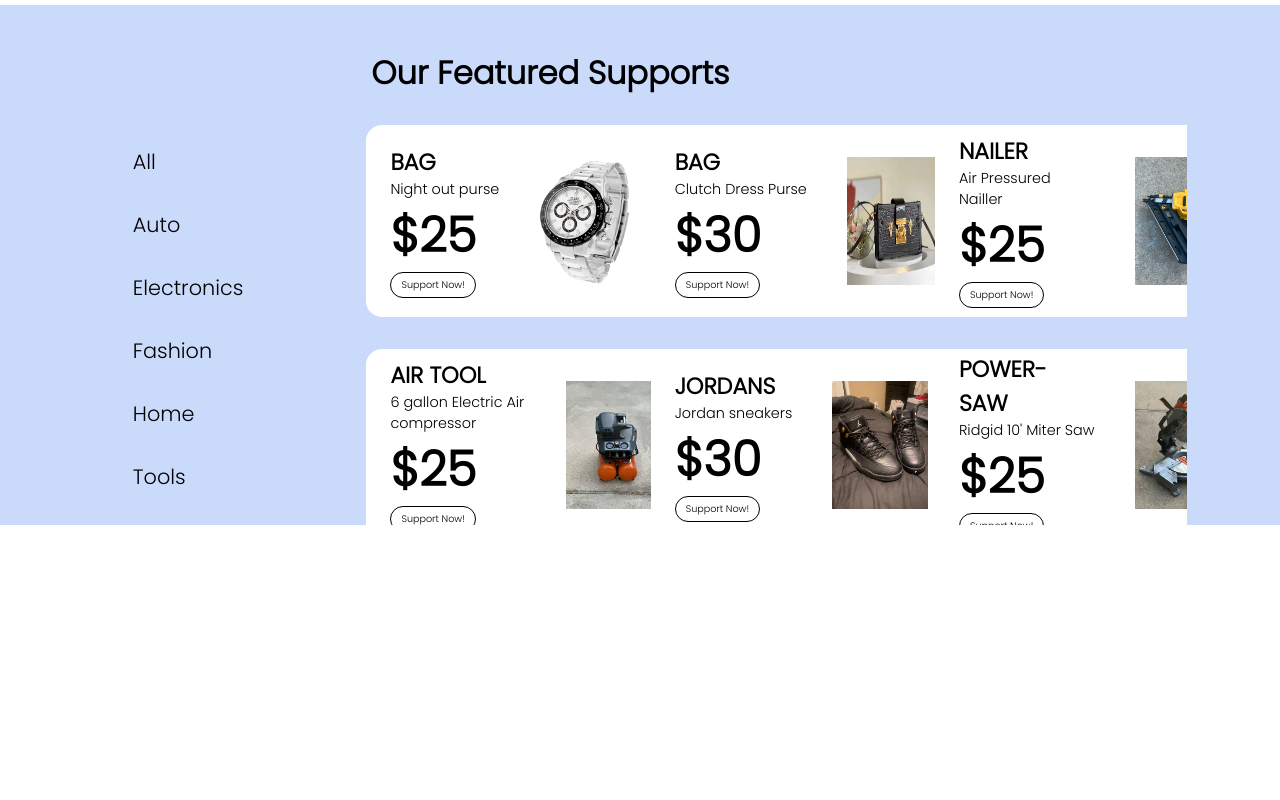
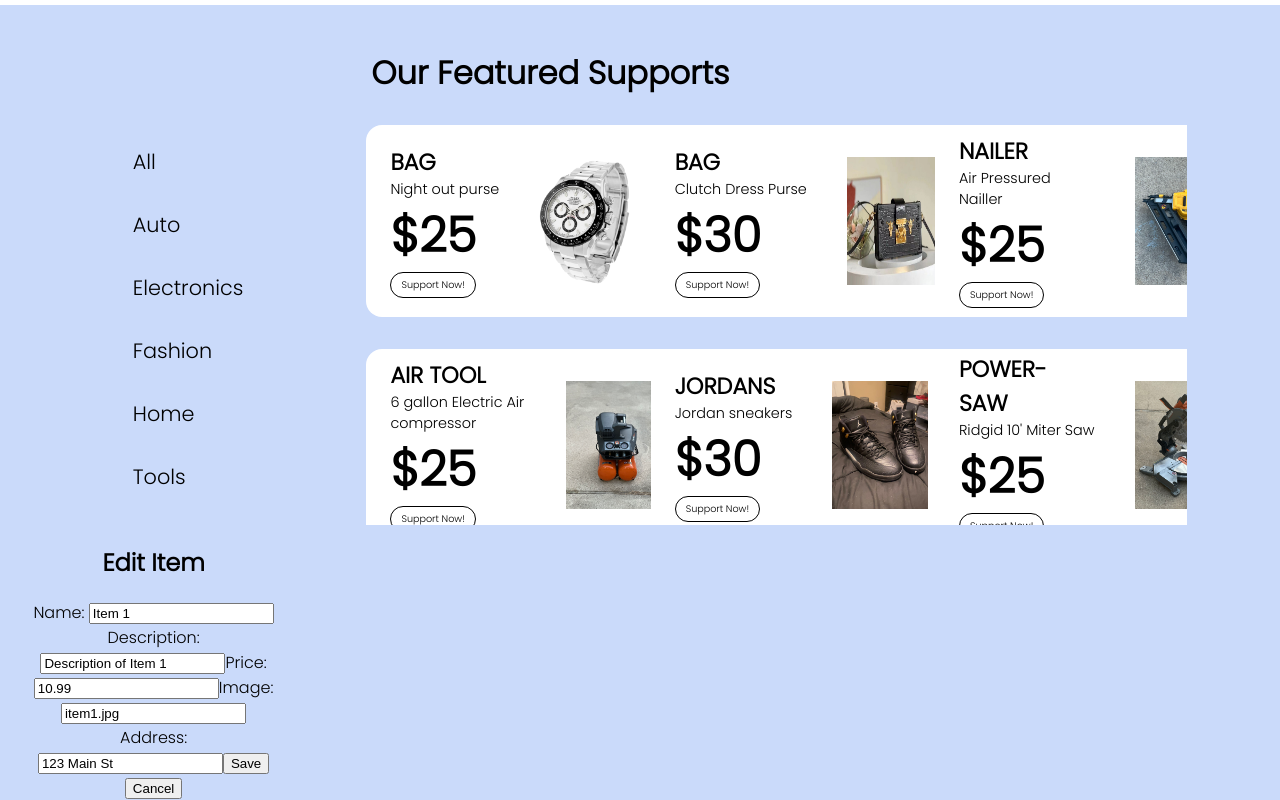
Before and after one commit to bethel-school-of-technology/team-support-squad-frontend, a React (Create React App) app in the folder support-app/: page /update/1 in a window 1280 px wide. Shown: the part 841-1641 px from the top of the page. Before the commit the page ends 1366 px from the top, so only its background shows below. Built offline with nearby package versions, Linux system fonts and the light colour scheme; data requests are answered from the project's data file.

Commit message:
Added the Update operation

```diff
--- a/support-app/db.json
+++ b/support-app/db.json
@@ -11,10 +11,18 @@
     {
       "id": 2,
       "name": "Item 2",
-      "description": "Description of Item 2",
-      "price": 19.99,
+      "description": "New Description of Item 2",
+      "price": 17.99,
       "image": "item2.jpg",
-      "address": "456 Elm St"
+      "address": "46 Elm St"
+    },
+    {
+      "name": "Item 3",
+      "description": "Description of Item 3",
+      "price": "12.99",
+      "image": "item3.jpg",
+      "address": "987 Elmo St",
+      "id": 3
     }
   ]
 }
--- a/support-app/src/App.js
+++ b/support-app/src/App.js
@@ -7,9 +7,20 @@
 import Hero from "./components/Hero";
 import Slider from "./components/Slider";
 import Supports from "./components/Supports";
+import Update from "./CRUD/Update";
+import { ItemContextProvider } from "./context/ItemContext";
 
 function App() {
+
+  const handleCancel = () => {
+    console.log("Cancel button clicked");
+  };
+  const handleEdit = () => {
+    console.log("Edit button clicked");
+  };
+
   return (
+    <ItemContextProvider>
       <>
         <Navbar />
         <Hero />
@@ -18,12 +29,13 @@
         <div className="container">
           <Routes>
             <Route path="/" element={<Home />} />
-          <Route path="/home" element={<Home />} />
+            <Route path="/update/:id" element={<Update onCancel={handleCancel} onEdit={handleEdit} />} />
             <Route path="/about" element={<About />} />
             <Route path="/help" element={<Help />} />
           </Routes>
         </div>
       </>
+    </ItemContextProvider>
   );
 }
 
--- a/support-app/src/CRUD/Update.js
+++ b/support-app/src/CRUD/Update.js
@@ -0,0 +1,78 @@
+import React, { useState, useEffect } from "react";
+import { useItemContext } from "../context/ItemContext";
+import { useParams } from "react-router-dom";
+
+function Update({ onCancel, onEdit }) {
+  const { getItem, updateItem } = useItemContext(); // Custom hook to access context functions
+  const { id } = useParams();
+
+  const [name, setName] = useState("");
+  const [description, setDescription] = useState("");
+  const [price, setPrice] = useState("");
+  const [image, setImage] = useState("");
+  const [address, setAddress] = useState("");
+
+  useEffect(() => {
+    console.log(id);
+
+    // Fetching item data based on id
+    getItem(id)
+      .then((itemData) => {
+        const { name, description, price, image, address } = itemData;
+        setName(name);
+        setDescription(description);
+        setPrice(price);
+        setImage(image);
+        setAddress(address);
+      })
+      .catch((error) => {
+        console.error("Error fetching item data:", error);
+      });
+  }, [getItem, id]);
+
+  const handleSubmit = async (e) => {
+    e.preventDefault();
+
+    const updatedItem = {
+      name,
+      description,
+      price,
+      image,
+      address,
+    };
+
+    try {
+      await updateItem(id, updatedItem);
+      onEdit();
+    } catch (error) {
+      console.error("Error updating item:", error);
+    }
+  };
+
+  return (
+    <div>
+      <h2>Edit Item</h2>
+      <form onSubmit={handleSubmit}>
+        <label>
+          Name: <input type="text" value={name} onChange={(e) => setName(e.target.value)} />
+        </label>
+        <label>
+          Description: <input type="text" value={description} onChange={(e) => setDescription(e.target.value)} />
+        </label>
+        <label>
+          Price: <input type="number" value={price} onChange={(e) => setPrice(e.target.value)} />
+        </label>
+        <label>
+          Image: <input type="text" value={image} onChange={(e) => setImage(e.target.value)} />
+        </label>
+        <label>
+          Address: <input type="text" value={address} onChange={(e) => setAddress(e.target.value)} />
+        </label>
+        <button type="submit">Save</button>
+        <button type="button" onClick={onCancel}>Cancel</button>
+      </form>
+    </div>
+  );
+}
+
+export default Update;
--- /dev/null
+++ b/support-app/src/context/ItemContext.js
@@ -0,0 +1,54 @@
+import React, { createContext, useContext, useState } from "react";
+import axios from "axios";
+
+const ItemContext = createContext();
+
+export const ItemContextProvider = ({ children }) => {
+  const [items, setItems] = useState([]);
+
+  const getAllItems = async () => {
+    try {
+      const response = await axios.get("http://localhost:3001/items");
+      setItems(response.data);
+    } catch (error) {
+      console.error("Error fetching items:", error);
+    }
+  };
+
+  const getItem = async (id) => {
+    try {
+      console.log("Fetching item data for id:", id); // Debugging line
+      const response = await axios.get(`http://localhost:3001/items/${id}`);
+      console.log("Response data:", response.data); // Debugging line
+      return response.data;
+    } catch (error) {
+      console.error("Error fetching item data:", error);
+    }
+  };
+
+
+  const updateItem = async (id, updatedItem) => {
+    try {
+      await axios.put(`http://localhost:3001/items/${id}`, updatedItem);
+    } catch (error) {
+      console.error("Error updating item:", error);
+    }
+  };
+
+  return (
+    <ItemContext.Provider
+      value={{
+        items,
+        getAllItems,
+        getItem,
+        updateItem,
+      }}
+    >
+      {children}
+    </ItemContext.Provider>
+  );
+};
+
+export const useItemContext = () => {
+  return useContext(ItemContext);
+};
```
Also changed, not shown: support-app/src/context/ProductContext.js (deleted). Lines whose indentation alone changed are shown as unchanged.
